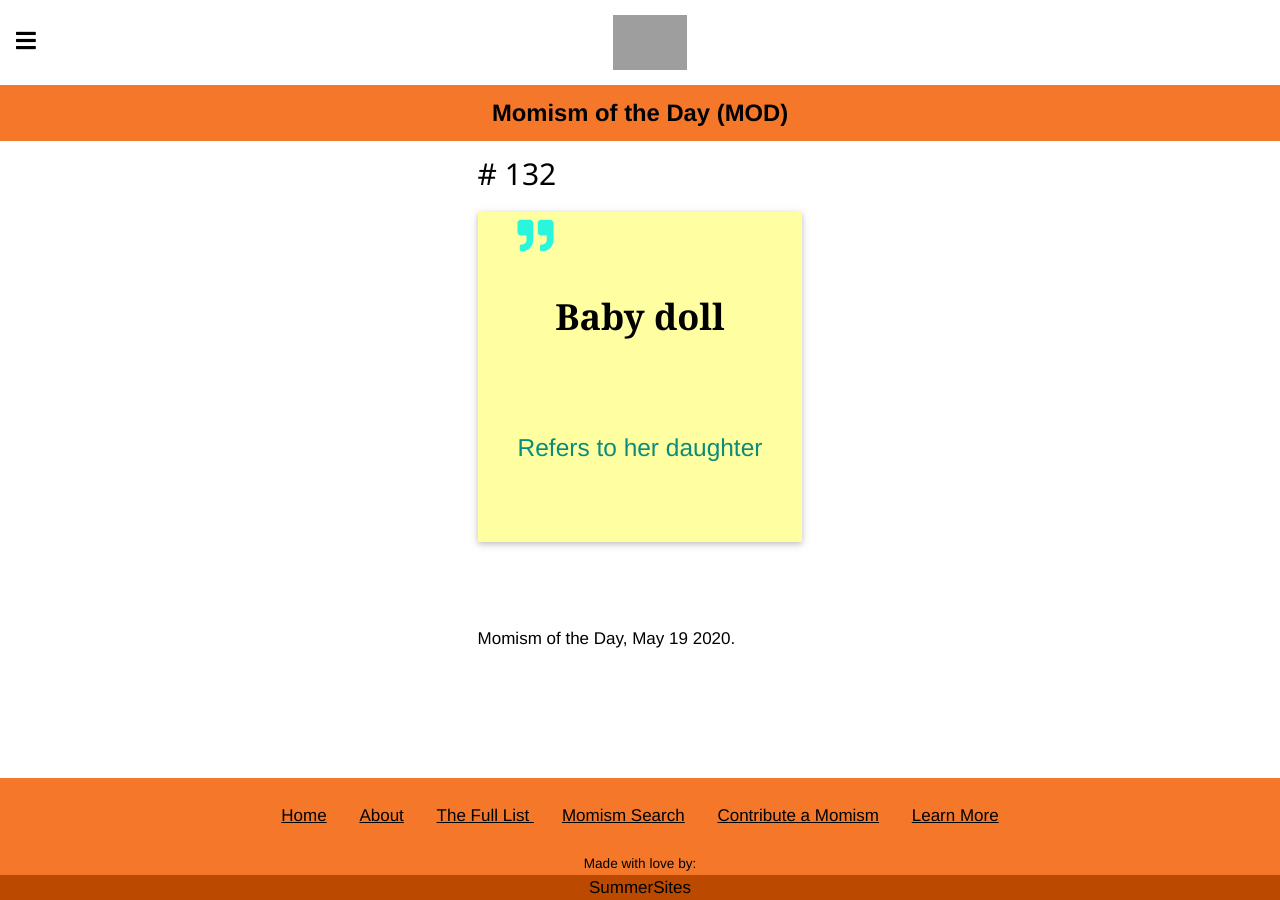
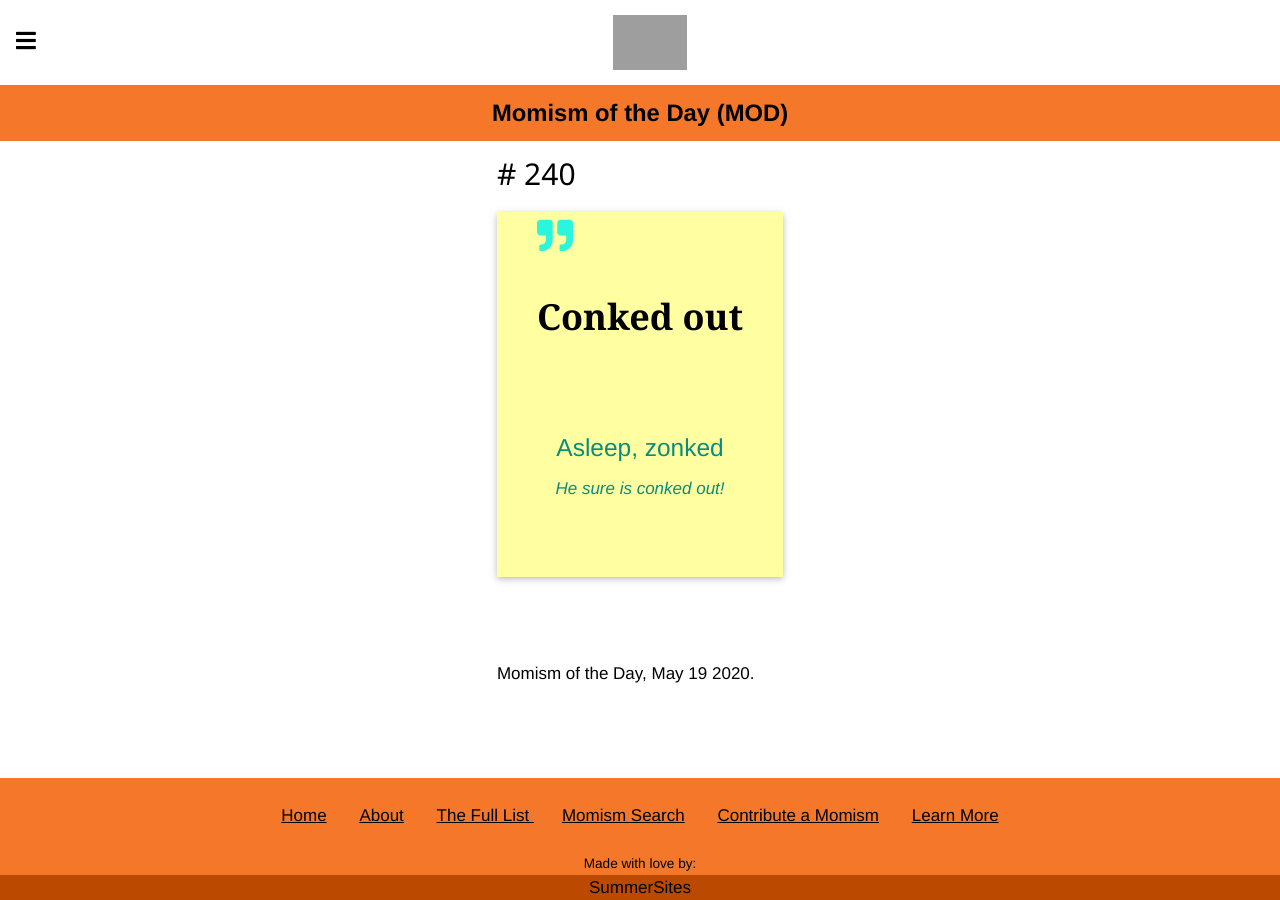
Before and after one commit to summerhays/new_momisms, a Jekyll site: the page built from index.html, in a window 1280 px wide. Built offline with Jekyll 4.4.1, drawn with Linux system fonts in a browser that asks for light colours; grey boxes are pictures that could not be loaded.

Commit message:
randday update, new photo

```diff
--- a/_data/momisms.yaml
+++ b/_data/momisms.yaml
@@ -565,7 +565,7 @@
   order: 226
   definition: "Mother's love of photography"
   example: "You know me and my photo hobby"
-  links: "<img class='img_small' src='/assets/images/goose1.jpg' alt='St. Pats Goose'>, <img class='img_small' src='/assets/images/goose2.jpg' alt='Jailbird'>, <img src='/assets/images/goose3.jpg' alt='Medical worker' class='img_small'>"
+  links: "<img class='img_small' src='/assets/images/goose1.jpg' alt='St. Pats Goose'>, <img class='img_small' src='/assets/images/goose2.jpg' alt='Jailbird'>, <img src='/assets/images/goose3.jpg' alt='Medical worker' class='img_small'>, <img class='img_small' src='/assets/images/goose4.jpg' alt='Strawbirdy'>"
 - momism: "Piece of work"
   order: 90
   definition: "Adjective meaning someone is unusually unpleasant, difficult, or behaves particularly badly"
--- a/_data/randday.yaml
+++ b/_data/randday.yaml
@@ -555,7 +555,7 @@
   dup: yes
   time: first
 - day: 140
-  rand: 132
+  rand: 240
   dup: yes
   time: first
 - day: 141
@@ -584,7 +584,7 @@
   time: first
 - day: 147
   rand: 132
-  dup: yes
+  dup: no
   time: first
 - day: 148
   rand: 168
@@ -1036,8 +1036,8 @@
   time: first
 - day: 260
   rand: 240
-  dup: no
-  time: first
+  dup: yes
+  time: second
 - day: 261
   rand: 64
   dup: yes
```
Also changed, not shown: assets/images/goose4.jpeg (added).
